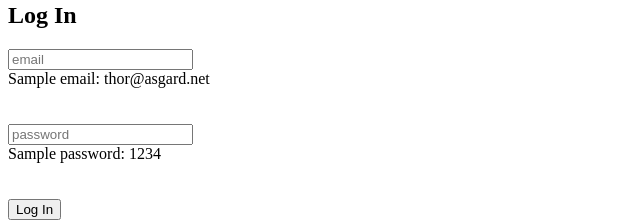
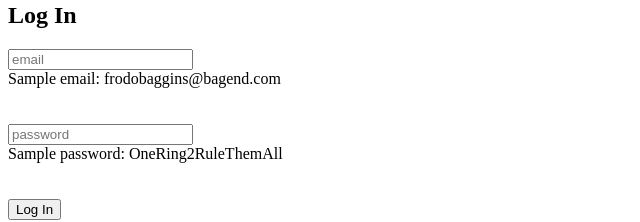
Before and after one commit to donnacamos/booksaver-frontend, a React (Create React App) app: page /login in a window 1280 px wide. Shown: the part 489-711 px from the top of the page, without its empty margins (0-640 px from the left). Built offline with nearby package versions, Linux system fonts and the light colour scheme; no server answers.

Commit message:
updated login

```diff
--- a/src/components/Login.js
+++ b/src/components/Login.js
@@ -33,7 +33,7 @@ const Login = ({ loginFormData, updateLoginForm, login, history }) => {
         name="email"
         onChange={handleInputChange}
       />
-      <div class="ui pointing label">Sample email: thor@asgard.net</div>
+      <div class="ui pointing label">Sample email: frodobaggins@bagend.com</div>
       <br />
       <br />
       <input
@@ -43,7 +43,7 @@ const Login = ({ loginFormData, updateLoginForm, login, history }) => {
         name="password"
         onChange={handleInputChange}
       />
-      <div class="ui pointing label">Sample password: 1234</div>
+      <div class="ui pointing label">Sample password: OneRing2RuleThemAll</div>
       <br />
       <br />
 
```
